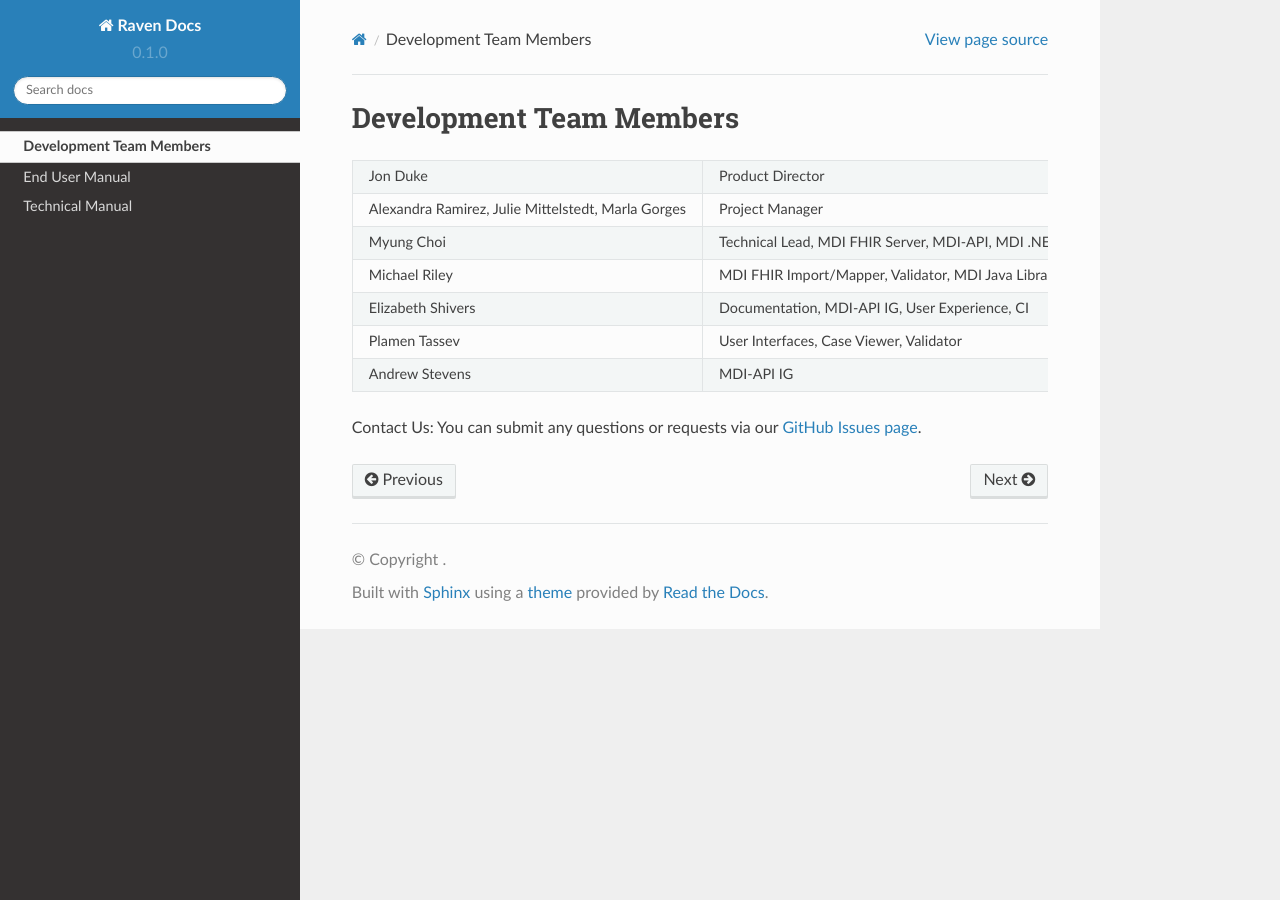
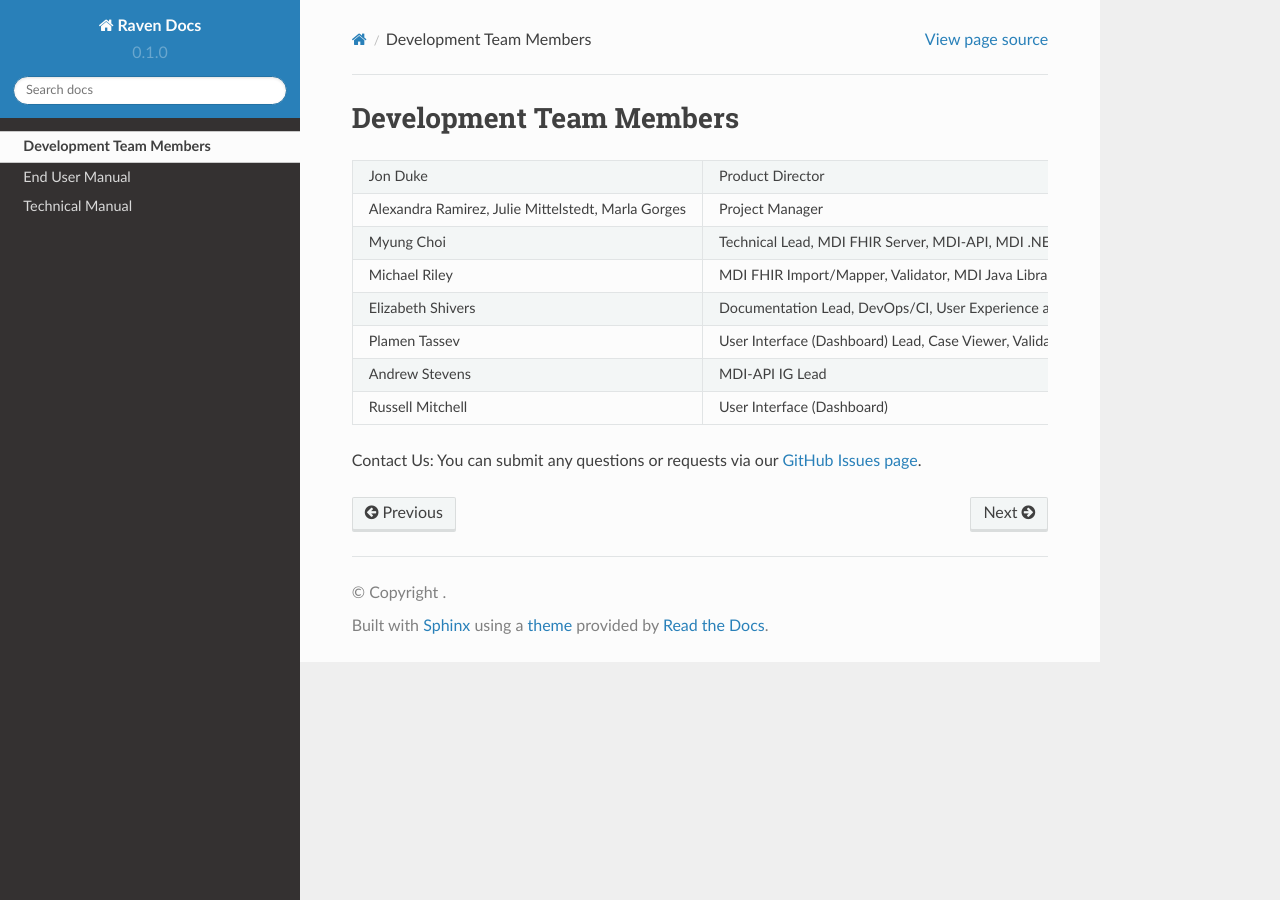
Before and after one commit to MortalityReporting/RavenDocs, a Sphinx documentation site: the page built from docs/source/developmentTeam.rst, in a window 1280 px wide. Built offline with Sphinx 7.4.7 and the Read the Docs theme 2.0.0, drawn with Linux system fonts in a browser that asks for light colours.

Commit message:
Update developmentTeam.rst

```diff
--- a/docs/source/developmentTeam.rst
+++ b/docs/source/developmentTeam.rst
@@ -16,10 +16,12 @@ Development Team Members
    * - Michael Riley
      - MDI FHIR Import/Mapper, Validator, MDI Java Library, Community Engagement
    * - Elizabeth Shivers
-     - Documentation, MDI-API IG, User Experience, CI
+     - Documentation Lead, DevOps/CI, User Experience and Interface (Dashboard), MDI-API IG
    * - Plamen Tassev
-     - User Interfaces, Case Viewer, Validator
+     - User Interface (Dashboard) Lead, Case Viewer, Validator
    * - Andrew Stevens
-     - MDI-API IG
+     - MDI-API IG Lead
+   * - Russell Mitchell
+     - User Interface (Dashboard)
 
 Contact Us: You can submit any questions or requests via our `GitHub Issues page <https://github.com/MortalityReporting/raven-platform/issues>`_.
```
